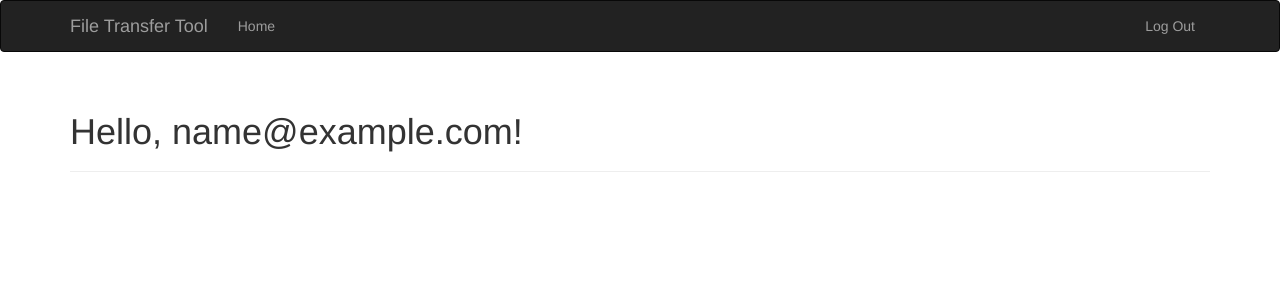
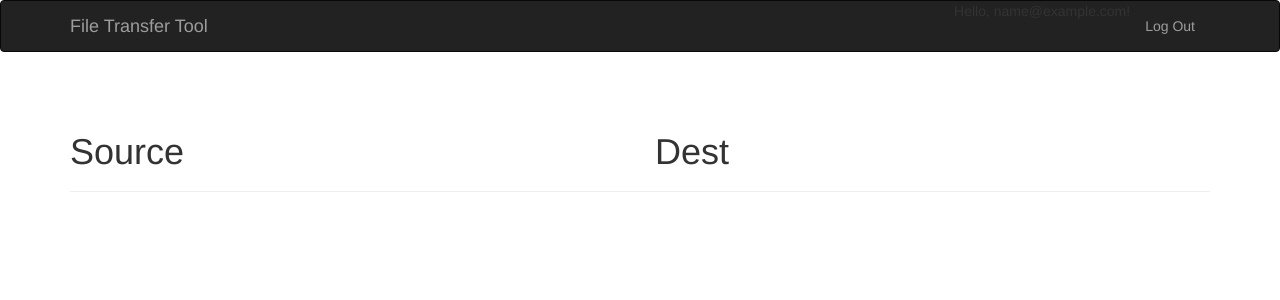
Before and after one commit to Qumulo/file_transfer_tool, a Flask app: page / in a window 1280 px wide. Shown: the top 300 px of the page. Run offline with Flask 2, Linux system fonts and the light colour scheme; the visitor is signed in with stand-in values (Sample User, id 1); data comes from the database, SQL or seed files in the repository; some libraries are stand-ins or nearby versions.

```diff
--- a/app/templates/base.html
+++ b/app/templates/base.html
@@ -21,11 +21,9 @@
             <a class="navbar-brand" href="{{ url_for('main.index') }}">File Transfer Tool</a>
         </div>
         <div class="navbar-collapse collapse">
-            <ul class="nav navbar-nav">
-                <li><a href="{{ url_for('main.index') }}">Home</a></li>
-            </ul>
             <ul class="nav navbar-nav navbar-right">
                 {% if current_user.is_authenticated %}
+                <li>Hello, {% if current_user.is_authenticated %}{{ current_user.email }}{% else %}Stranger{% endif %}!</li>
                 <li><a href="{{ url_for('auth.logout') }}">Log Out</a></li>
                 {% else %}
                 <li><a href="{{ url_for('auth.login') }}">Log In</a></li>
--- a/app/templates/index.html
+++ b/app/templates/index.html
@@ -4,6 +4,18 @@
 
 {% block page_content %}
 <div class="page-header">
-    <h1>Hello, {% if current_user.is_authenticated %}{{ current_user.email }}{% else %}Stranger{% endif %}!</h1>
+    {% if current_user.is_authenticated %}
+    <div class="row">
+        <div class="col-xs-6">
+            <h1>Source</h1>
+        </div>
+        <div class="col-xs-6">
+            <h1>Dest</h1>
+        </div>
+    </div>
+    {% else %}
+        <h1>Hi, Stranger! Please log in...</h1>
+    {% endif %}
 </div>
+
 {% endblock %}
```
Also changed, not shown: 1 other file.
